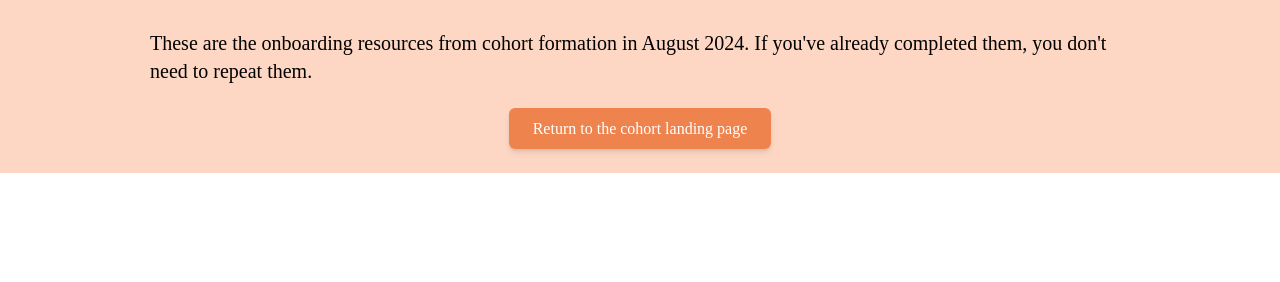
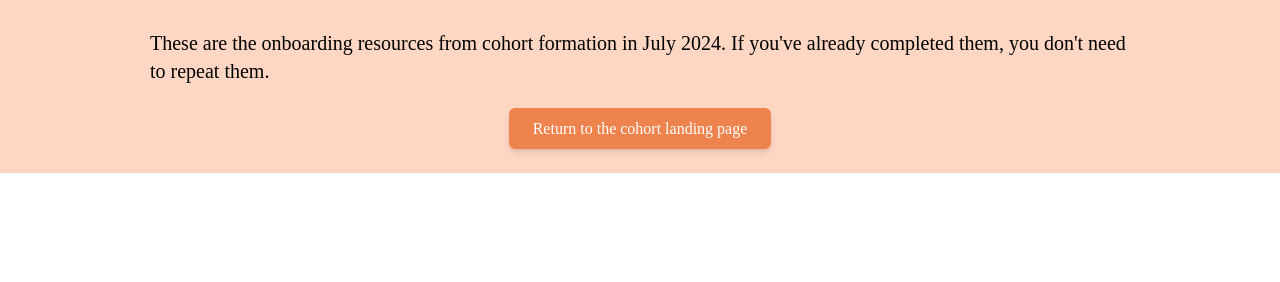
Before and after one commit to raybetter/partnerincare, a website: page site/public/cohort0/onboarding.html in a window 1280 px wide. Shown: the part 257-539 px from the top of the page. Drawn offline with nearby package versions, Linux system fonts and the light colour scheme; a web font is replaced by a local one.

Commit message:
Updates from feedback

```diff
--- a/site/public/cohort0/onboarding.html
+++ b/site/public/cohort0/onboarding.html
@@ -23,7 +23,7 @@
         </div>
         <div class="w-full bg-ak-light-orange py-8">
             <div class="container mx-auto text-center">
-              <p class="text-lg lg:text-xl mx-10 mb-8 lg:text-left">These are the onboarding resources from cohort formation in August 2024.  If you've already
+              <p class="text-lg lg:text-xl mx-10 mb-8 lg:text-left">These are the onboarding resources from cohort formation in July 2024.  If you've already
                   completed them, you don't need to repeat them.
               </p>
               <a href="./" class="btn btn-orange-white md:w-80 mb-3 mb-4 break-words">Return to the cohort landing page</a>
```
Also changed, not shown: site/public/cohort0/index.html (+1 -1 lines).
